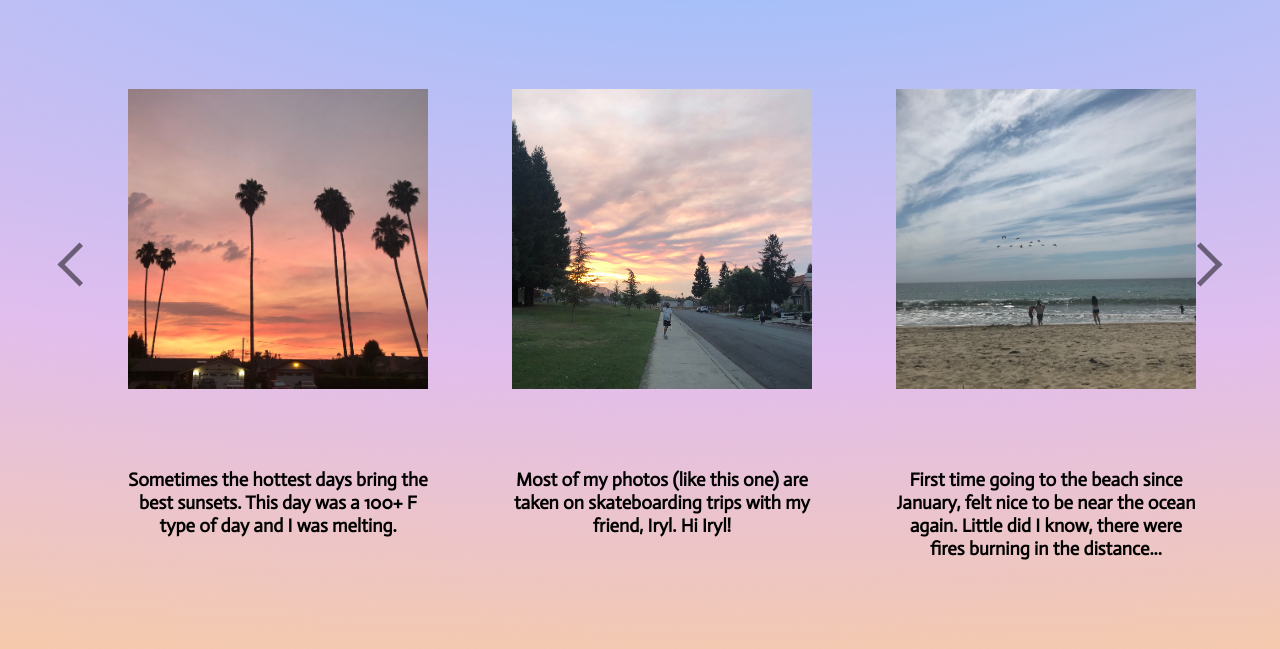
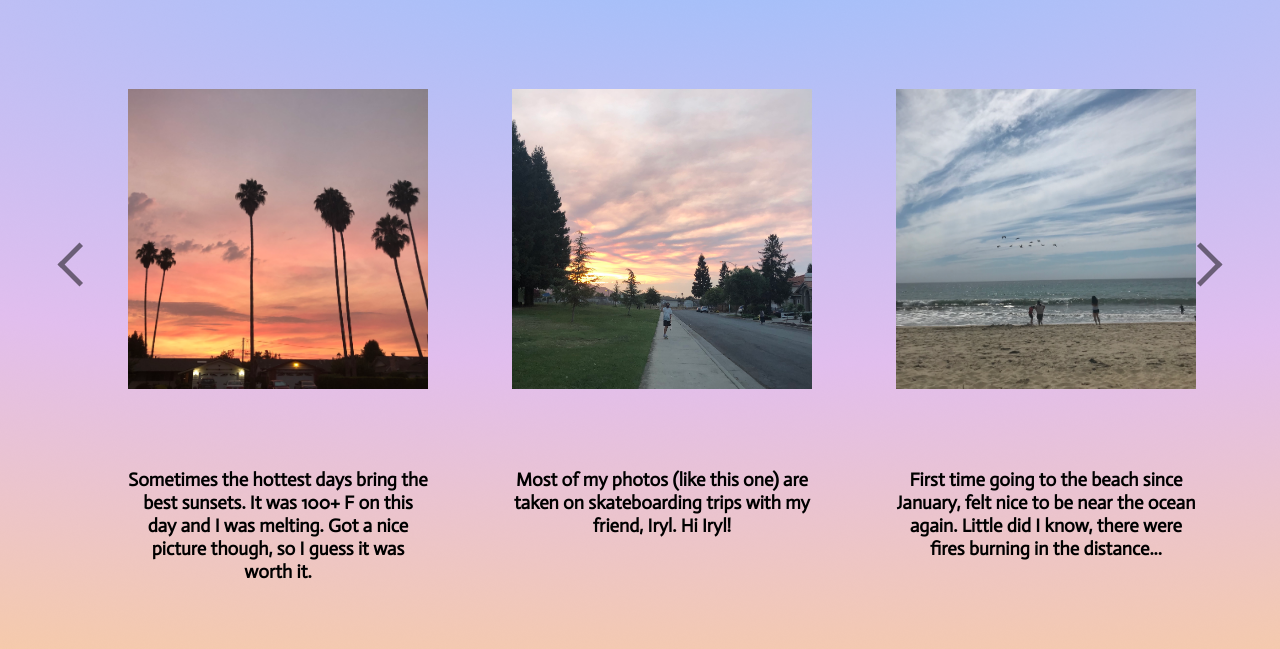
Before and after one commit to jenniferyang818/quarantine-clouds, a plain HTML site: page aug.html in a window 1280 px wide. Shown: the part 151-800 px from the top of the page. Drawn offline with Linux system fonts and the light colour scheme; a script that the page names is missing.

Commit message:
added a sentence

```diff
--- a/aug.html
+++ b/aug.html
@@ -28,7 +28,7 @@
 			</div>
 		</div>
 		<div id="dates">
-			<div class="date1"><h3>Sometimes the hottest days bring the best sunsets. This day was a 100+ F type of day and I was melting.</h3></div>
+			<div class="date1"><h3>Sometimes the hottest days bring the best sunsets. It was 100+ F on this day and I was melting. Got a nice picture though, so I guess it was worth it.</h3></div>
 			<div class="date2"><h3>Most of my photos (like this one) are taken on skateboarding trips with my friend, Iryl. Hi Iryl!</h3></div>
 			<div class="date3"><h3>First time going to the beach since January, felt nice to be near the ocean again. Little did I know, there were fires burning in the distance...</h3></div>
 		</div>
```
Also changed, not shown: 1 other file.
